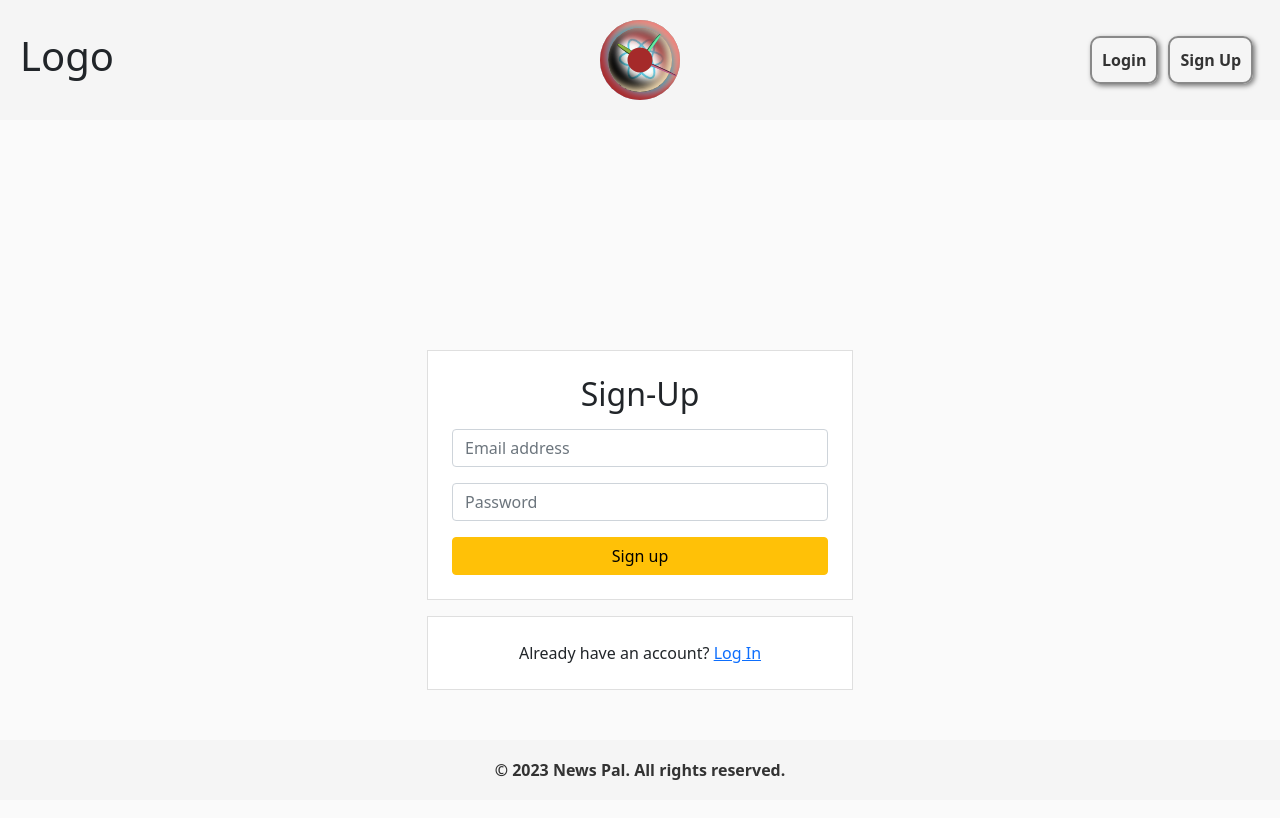
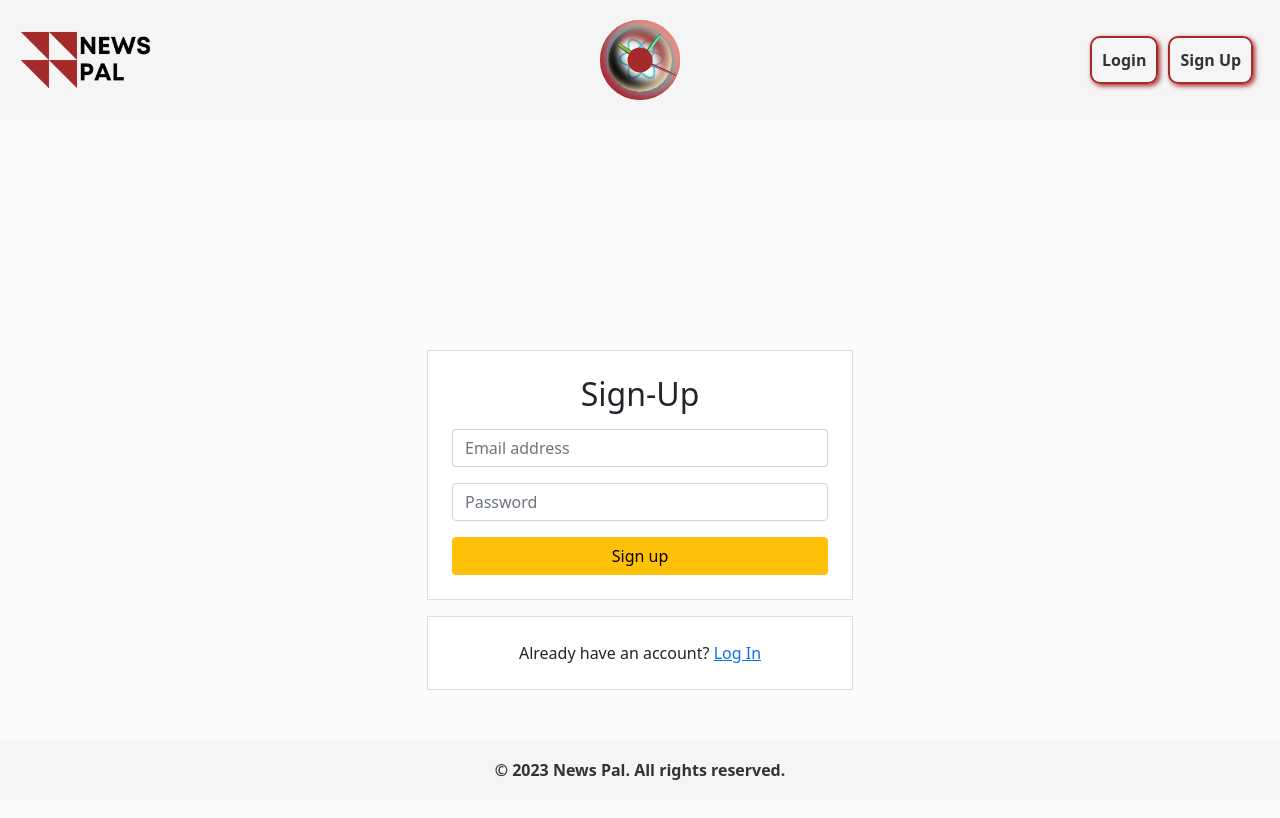
Before and after one commit to aboltins/News-Pal, a React (Create React App) app: page /signup in a window 1280 px wide. Shown: the top 818 px of the page. Built offline with nearby package versions, Linux system fonts and the light colour scheme; no server answers.

Commit message:
create logo

```diff
--- a/src/components/Logo.js
+++ b/src/components/Logo.js
@@ -1,9 +1,11 @@
 import React from "react";
+import logoImg from "../images/nplogo1.png"; // replace with the path to your image
+import styles from "../styles/header.module.css";
 
 const Logo = () => {
   return (
     <div>
-      <h1>Logo</h1>
+      <img src={logoImg} alt="Logo" className={styles.logoImg} />
     </div>
   );
 };
--- a/src/styles/Clock.module.css
+++ b/src/styles/Clock.module.css
@@ -13,7 +13,7 @@
     position: relative;
     text-align: center;
     border-radius: 50%;
-    box-shadow: inset 6px -6px 9px brown,
+    box-shadow: inset 6px -6px 9px #a52a2a,
                inset -4px 4px 9px lightcoral,
                inset -4px 4px 9px burlywood,
                inset 4px -4px 9px plum;
--- a/src/styles/header.module.css
+++ b/src/styles/header.module.css
@@ -10,6 +10,10 @@
   font-size: 2rem;
   font-weight: bold;
   width: 170px;
+}
+
+.logoImg {
+  width: 150px;
 }
 
 .clock {
@@ -26,11 +30,11 @@
 
 .login a {
   padding: 10px;
-  border: 2px solid #898989;
+  border: 2px solid #a52a2a;
   border-radius: 10px;
   text-decoration: none;
   color: #333;
-  box-shadow: 2px 2px 5px rgba(0, 0, 0, 0.5);
+  box-shadow: 2px 2px 5px #a52a2a;
   font-weight: bold;
   text-align: center;
 
```
Also changed, not shown: src/images/nplogo1.png (added).
